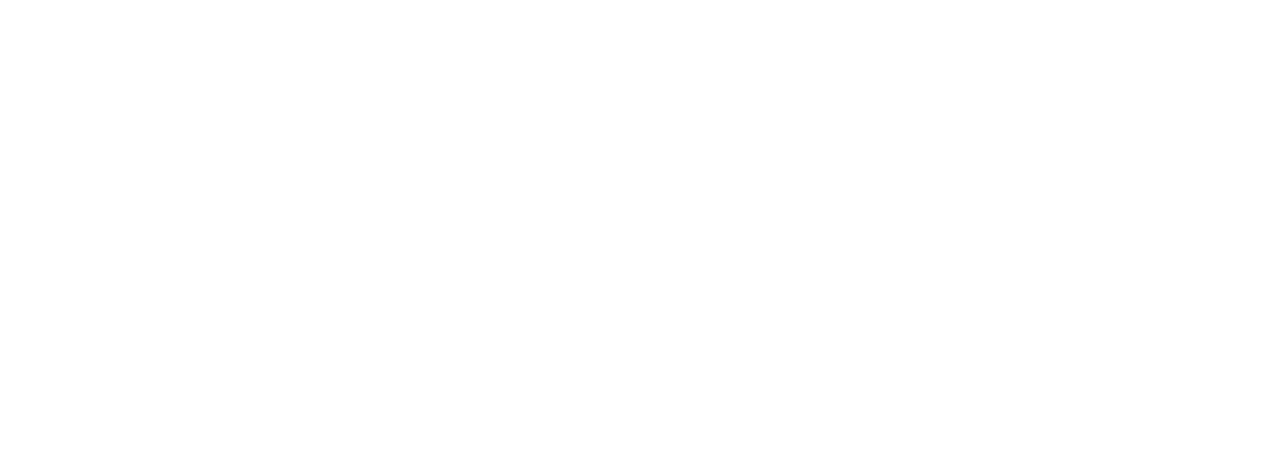
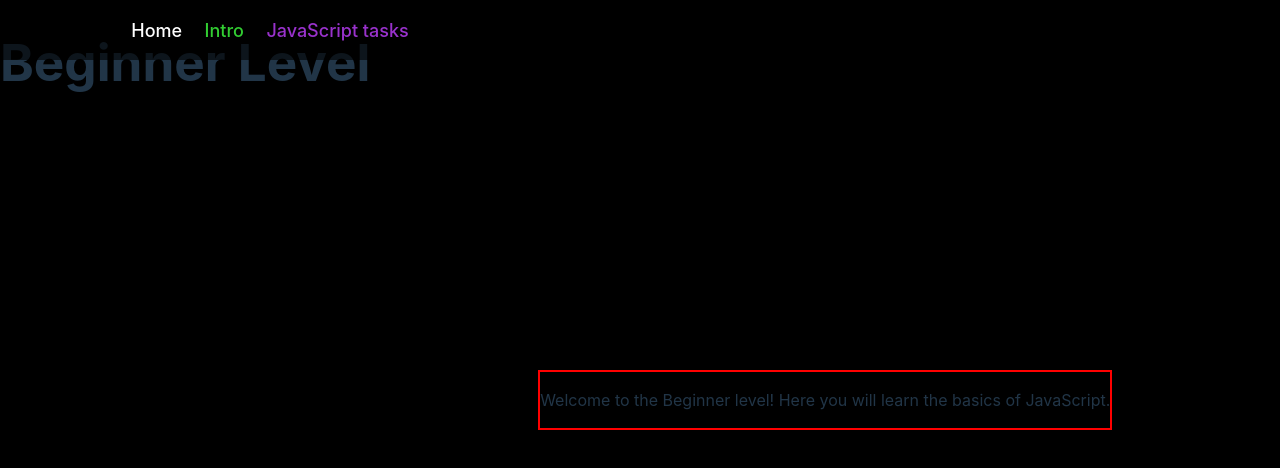
Before and after one commit to olem90/LearnJavaScript, a React (Vite) app: page /Beginner/Beginner.jsx in a window 1280 px wide. Before the commit this address had no page. Shown: the top 468 px of the page. Built offline with nearby package versions, Linux system fonts and the light colour scheme.

Commit message:
started oon the beginner page and created a route for it

```diff
--- a/src/App.jsx
+++ b/src/App.jsx
@@ -3,6 +3,7 @@
 import './App.css';
 import { Home } from './components/Home/Home';
 import { LearnJsPage } from './components/LearnJsPage/LearnJsPage';
+import { Beginner } from './components/Beginner/Beginner';
 
 function App() {
   return (
@@ -10,6 +11,7 @@
       <Routes>
         <Route path="/" element={<Home />} />
         <Route path="/src/components/LearnJsPage/LearnJsPage.jsx" element={<LearnJsPage />} />
+        <Route path="/Beginner/Beginner.jsx" element={<Beginner />} />
       </Routes>
     </Router>
   )
--- /dev/null
+++ b/src/components/Beginner/Beginner.jsx
@@ -0,0 +1,17 @@
+import { BeginnerWrapper, BeginnerTopicContainer } from "./Beginner.styles";
+import { NavBar } from "../Nav/Nav";
+
+export const Beginner = () => {
+    return (
+        <BeginnerWrapper>
+            <NavBar />
+            <h1>Beginner Level</h1>
+
+            <BeginnerTopicContainer>
+
+            <p>Welcome to the Beginner level! Here you will learn the basics of JavaScript.</p>
+
+            </BeginnerTopicContainer>
+        </BeginnerWrapper>
+    )
+}
--- /dev/null
+++ b/src/components/Beginner/Beginner.styles.jsx
@@ -0,0 +1,15 @@
+import styled from "styled-components";
+
+export const BeginnerWrapper = styled.div`
+    box-sizing: border-box;
+    min-height: 100vh;
+    width: 100vw;
+    display: flex;
+`
+
+export const BeginnerTopicContainer = styled.div`
+    box-sizing: border-box;
+    border: 2px solid red;
+    margin: auto;
+    display: flex;
+`
--- a/src/components/LearnJsPage/LearnJsPage.jsx
+++ b/src/components/LearnJsPage/LearnJsPage.jsx
@@ -12,7 +12,6 @@
                     Start Learning JavaScript
                 </LearnJsPageH1Styles>
                 <SkillLevels />
-
             </LearnJsPageStyles>
         </LearnJsPageStylesWrapper>
         </>
--- a/src/components/Nav/Nav.jsx
+++ b/src/components/Nav/Nav.jsx
@@ -6,6 +6,7 @@
     return (
         <NavStyles>
             <NavLinksContainer>
+                <NavLink to="/" className="home">Home</NavLink>
                 <NavLink className="intro">Intro</NavLink>
                 <NavLink className="javascript-tasks">JavaScript tasks</NavLink>
             </NavLinksContainer>
--- a/src/components/SkillLevels/SkillLevels.jsx
+++ b/src/components/SkillLevels/SkillLevels.jsx
@@ -3,12 +3,20 @@
 import beginner from "../../Images/BeginnerLevel.png";
 import intermediate from "../../Images/IntermediateLevel.png";
 import { SkillLevelIcons } from "./SkillLevels.styles";
+import { useNavigate } from "react-router-dom";
 
 export const SkillLevels = () => {
+    const navigate = useNavigate();
+
+    const goToBeginnerPage = () => {
+        navigate("../Beginner/Beginner.jsx");
+    };
+
+
     return (
         <SkillLevelsContainer>
             <SkillLevelIcons >
-                <img className="beginner" src={beginner} />
+                <img onClick={goToBeginnerPage} className="beginner" src={beginner} />
             </SkillLevelIcons>
 
             <SkillLevelIcons>
--- a/src/components/SkillLevels/SkillLevels.styles.jsx
+++ b/src/components/SkillLevels/SkillLevels.styles.jsx
@@ -10,18 +10,21 @@
     .beginner {
         &:hover {
             box-shadow: 0 0 2px 2px rgba(99, 164, 255, 0.5);
+            cursor: pointer;
         }
     }
 
     .intermediate {
         &:hover {
             box-shadow: 0 0 2px 2px rgba(50, 205, 50, 0.5);
+            cursor: pointer;
         }
     }
 
     .advanced {
         &:hover {
             box-shadow: 0 0 2px 2px rgba(255, 215, 0, 0.7);
+            cursor: pointer;
         }
     }
 `
```
Also changed, not shown: src/components/Home/Home.jsx (line endings or trailing spaces).
